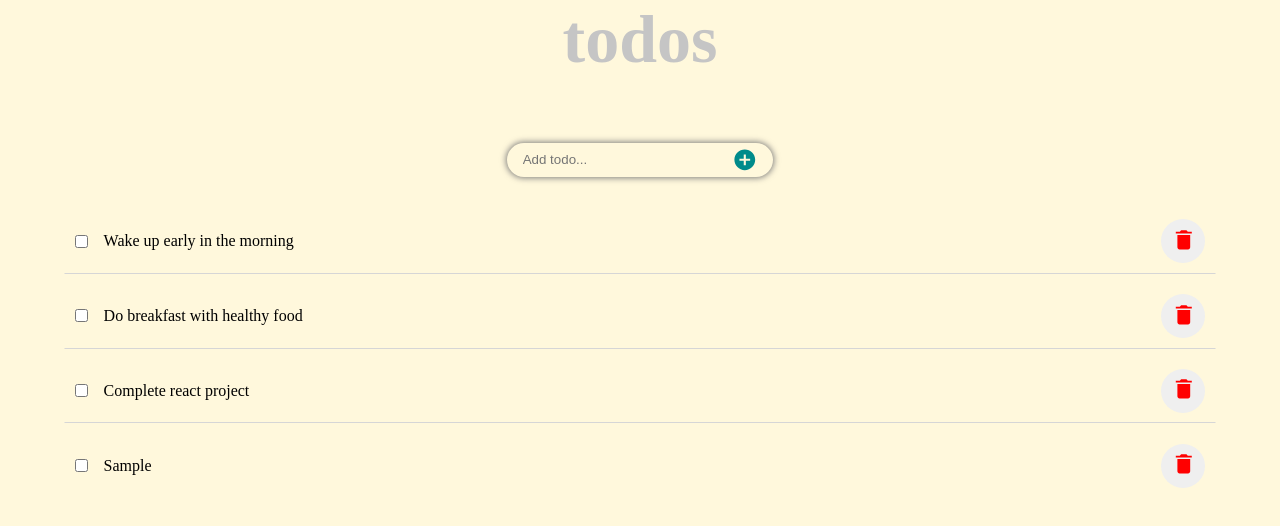
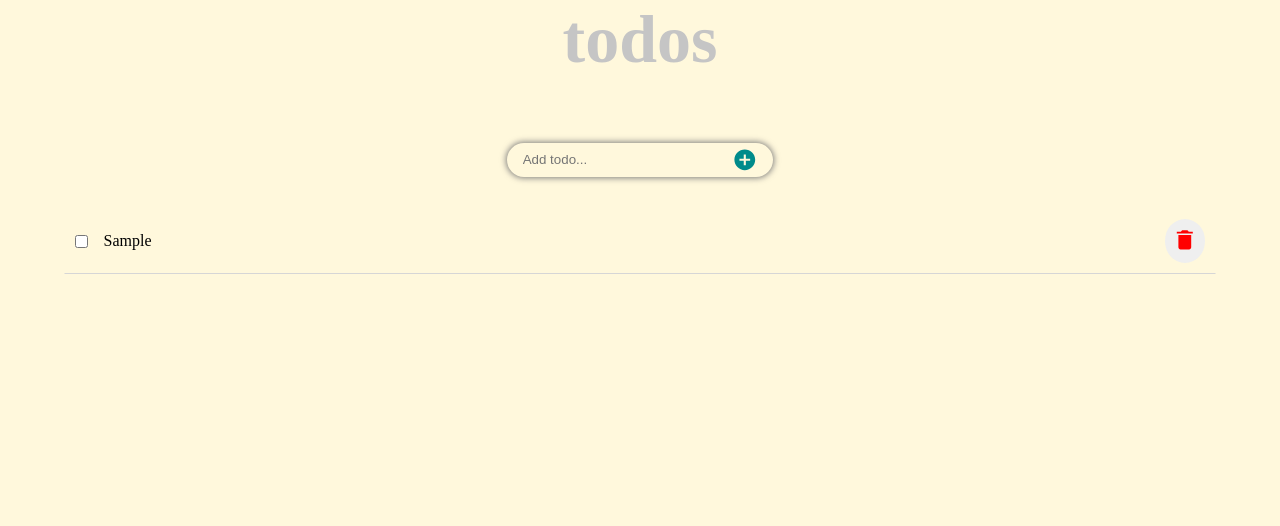
Before and after one commit to skyv26/react-todo-app-v1, a React (Create React App) app: page / in a window 1280 px wide. Both pictures are taken after typing "Sample" into the empty fields and a click on the button 744 px from the left and 159 px from the top of the page. Shown: the top 526 px of the page. Built offline with nearby package versions, Linux system fonts and the light colour scheme.

Commit message:
Add `localStorage` functionality

```diff
--- a/src/components/TodoInput/TodoInput.js
+++ b/src/components/TodoInput/TodoInput.js
@@ -7,26 +7,19 @@ import style from './TodoInput.module.css';
 class TodoInput extends React.Component {
   constructor(props) {
     super(props);
+    this.localStorageName = 'daily_todos';
     this.state = {
-      todoItems: [
-        {
-          id: 1,
-          description: 'Wake up early in the morning',
-          completed: false,
-        },
-        {
-          id: 2,
-          description: 'Do breakfast with healthy food',
-          completed: false,
-        },
-        {
-          id: 3,
-          description: 'Complete react project',
-          completed: false,
-        },
-      ],
+      todoItems: [],
     };
     this.createTodoHandler = this.createTodoHandler.bind(this);
+  }
+
+  componentDidMount() {
+    const localStorageData = JSON.parse(localStorage.getItem(this.localStorageName)) || [];
+    this.setState((prev) => ({
+      ...prev,
+      todoItems: localStorageData,
+    }));
   }
 
   createTodoHandler = (e) => {
@@ -41,9 +34,14 @@ class TodoInput extends React.Component {
         description: textData,
         completed: false,
       };
-      this.setState((prev) => ({
-        todoItems: [...prev.todoItems, newObj],
-      }));
+      this.setState((prev) => {
+        const newData = [...prev.todoItems, newObj];
+        const newState = {
+          todoItems: newData,
+        };
+        localStorage.setItem(this.localStorageName, JSON.stringify(newData));
+        return newState;
+      });
       e.target.reset();
     }
   };
@@ -58,7 +56,7 @@ class TodoInput extends React.Component {
             <IoMdAddCircle />
           </button>
         </form>
-        <TodoList items={todoItems} />
+        <TodoList items={todoItems} storageName={this.localStorageName} stateData={this.setState} />
       </div>
     );
   }
--- a/src/components/TodoList/TodoList.js
+++ b/src/components/TodoList/TodoList.js
@@ -4,7 +4,7 @@ import PropTypes from 'prop-types';
 import { IoMdTrash } from 'react-icons/io';
 import style from './TodoList.module.css';
 
-class TodoList extends React.Component {
+class TodoList extends React.PureComponent {
   constructor(props) {
     super(props);
     this.editTodoHandler = this.editTodoHandler.bind(this);
@@ -14,53 +14,77 @@ class TodoList extends React.Component {
 
   editTodoHandler = (e) => {
     const { id, textContent } = e.target;
-    const [, indx] = id.split('-');
-    const form = document.querySelector(`#todo-edit_form-${indx}`);
+    const [, indx] = id.split('__');
+    const form = document.querySelector(`#todo-edit_form__${indx}`);
     form.classList.remove(`${style.Disappear}`);
-    const updateTodoInput = document.querySelector(`#UpdateFormInput-${indx}`);
+    const updateTodoInput = document.querySelector(`#UpdateFormInput__${indx}`);
     updateTodoInput.value = textContent;
   }
 
   editTodoSubmitHandler = (e) => {
     e.preventDefault();
+    const { storageName } = this.props;
+    const getAllLocalStorageData = JSON.parse(localStorage.getItem(storageName));
     const { id, firstChild } = e.target;
-    const [, , index] = id.split('-');
-    const todo = document.querySelector(`#todo-${index}`);
-    const form = document.querySelector(`#todo-edit_form-${index}`);
+    const [, index] = id.split('__');
+    const todo = document.querySelector(`#todo__${index}`);
+    const form = document.querySelector(`#todo-edit_form__${index}`);
     todo.textContent = firstChild.value;
+    getAllLocalStorageData.forEach((eachTodo) => {
+      const { id } = eachTodo;
+      if (id === index) {
+        // eslint-disable-next-line no-param-reassign
+        eachTodo.description = todo.textContent;
+      }
+    });
+    localStorage.setItem(storageName, JSON.stringify(getAllLocalStorageData));
     form.classList.add(`${style.Disappear}`);
   }
 
   operationHandler = (e, indx) => {
     const { target } = e;
+    const { storageName } = this.props;
+    let getAllLocalStorageData = JSON.parse(localStorage.getItem(storageName));
+
     if (target.className === style.IsCompleted
-        || target.parentNode.className === style.DeleteTodo) {
+        || target.parentNode.className === style.DeleteTodo || target.nodeName === 'path' || target.nodeName === 'svg') {
       if (target.className === style.IsCompleted) {
-        const task = document.querySelector(`#todo-${indx}`);
+        const task = document.querySelector(`#todo__${indx}`);
         if (target.checked) {
           task.classList.toggle(style.TodosCompleted);
         } else {
           task.classList.toggle(style.TodosCompleted);
         }
-      } else if (target.parentNode.className === style.DeleteTodo) {
-        const getListItem = document.querySelector(`#todo-list-${indx}`);
+        getAllLocalStorageData.forEach((eachTodo) => {
+          const { id } = eachTodo;
+          if (id === indx) {
+            // eslint-disable-next-line no-param-reassign
+            eachTodo.completed = target.checked;
+          }
+        });
+      } else if (target.nodeName === 'path' || target.nodeName === 'svg' || target.parentNode.className === style.DeleteTodo) {
+        const getListItem = document.querySelector(`#todo-list__${indx}`);
+        getAllLocalStorageData = getAllLocalStorageData.filter((eachTodo) => eachTodo.id !== indx);
         getListItem.remove();
       }
     }
+    localStorage.setItem(storageName, JSON.stringify(getAllLocalStorageData));
   }
 
   render() {
     const { items } = this.props;
     return (
       <ul className={style.TodoContainer}>
-        {items.map((each, index) => (
-          <li key={each.id} id={`todo-list-${index}`} className={style.List}>
-            <div className={style.TodoListWrapper} id={`todo-wrapper-${index}`} role="presentation" onClick={(e) => { this.operationHandler(e, index); }}>
-              <input type="checkbox" className={style.IsCompleted} aria-label={`mark your task as ${this.checked ? 'uncompleted' : 'completed'}`} />
+        {items.map((each) => (
+          <li key={each.id} id={`todo-list__${each.id}`} className={style.List}>
+            <div className={style.TodoListWrapper} id={`todo-wrapper__${each.id}`} role="presentation" onClick={(e) => { this.operationHandler(e, each.id); }}>
+              {each.completed
+                ? <input type="checkbox" className={style.IsCompleted} aria-label="mark your task as uncomplete" defaultChecked />
+                : <input type="checkbox" className={style.IsCompleted} aria-label="mark your task as completed" />}
               <p
-                className={`${style.Todos}`}
+                className={`${style.Todos} ${each.completed ? style.TodosCompleted : ''}`}
+                id={`todo__${each.id}`}
                 onDoubleClick={(e) => { this.editTodoHandler(e); }}
-                id={`todo-${index}`}
               >
                 {each.description}
               </p>
@@ -68,8 +92,8 @@ class TodoList extends React.Component {
                 <IoMdTrash />
               </button>
             </div>
-            <form className={`${style.TodoEditForm} ${style.Disappear}`} id={`todo-edit_form-${index}`} onSubmit={(e) => { this.editTodoSubmitHandler(e); }}>
-              <input type="text" aria-label="update todo" className={`${style.UpdateFormInput}`} id={`UpdateFormInput-${index}`} />
+            <form className={`${style.TodoEditForm} ${style.Disappear}`} id={`todo-edit_form__${each.id}`} onSubmit={(e) => { this.editTodoSubmitHandler(e); }}>
+              <input type="text" aria-label="update todo" className={`${style.UpdateFormInput}`} id={`UpdateFormInput__${each.id}`} />
             </form>
           </li>
         ))}
@@ -80,6 +104,8 @@ class TodoList extends React.Component {
 
 TodoList.propTypes = {
   items: PropTypes.arrayOf(PropTypes.object.isRequired).isRequired,
+  storageName: PropTypes.string.isRequired,
+  // stateData: PropTypes.func.isRequired,
 };
 
 export default TodoList;
--- a/src/components/TodoList/TodoList.module.css
+++ b/src/components/TodoList/TodoList.module.css
@@ -24,6 +24,7 @@
 }
 
 .Todos {
+  width: 100%;
   margin-right: auto;
 }
 
```
